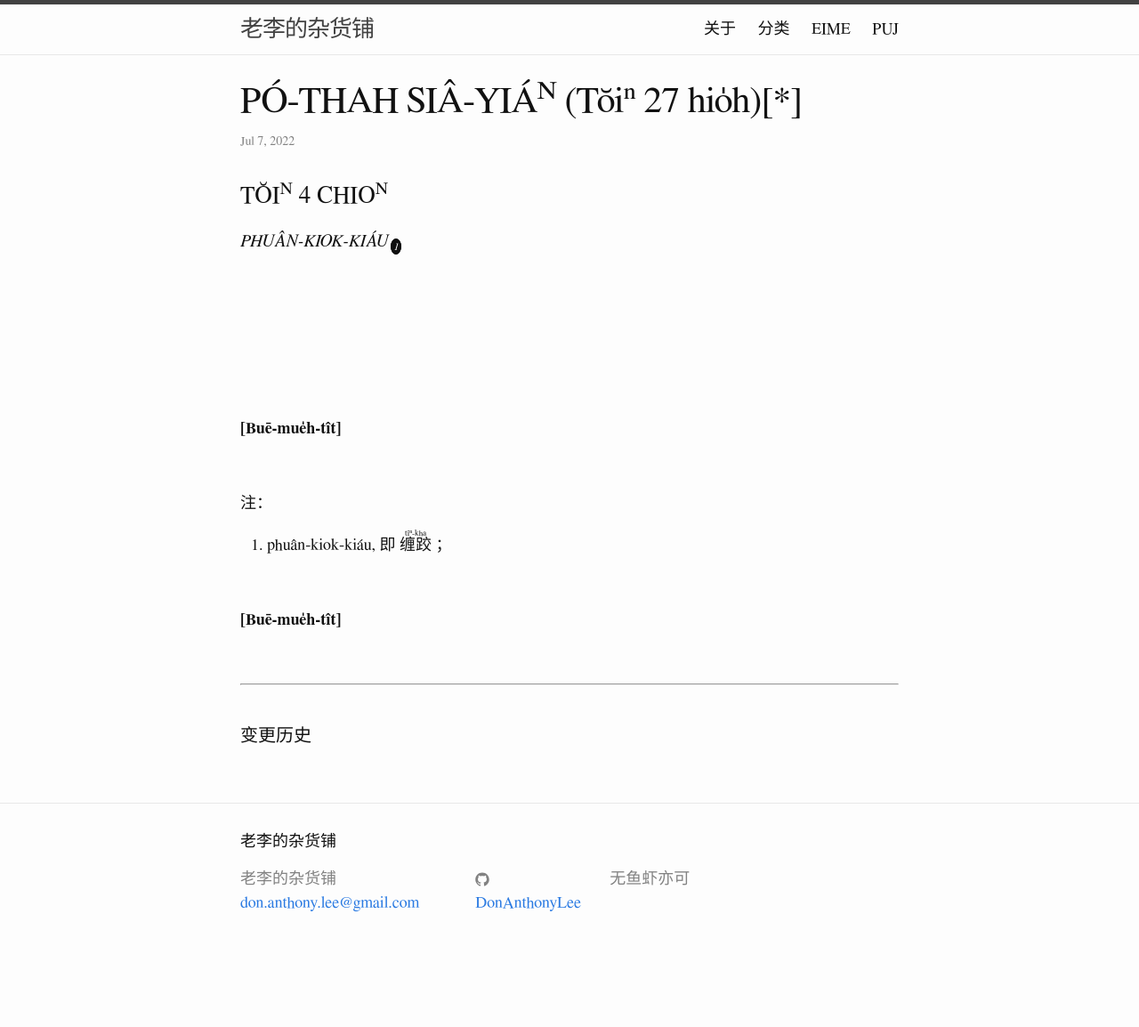
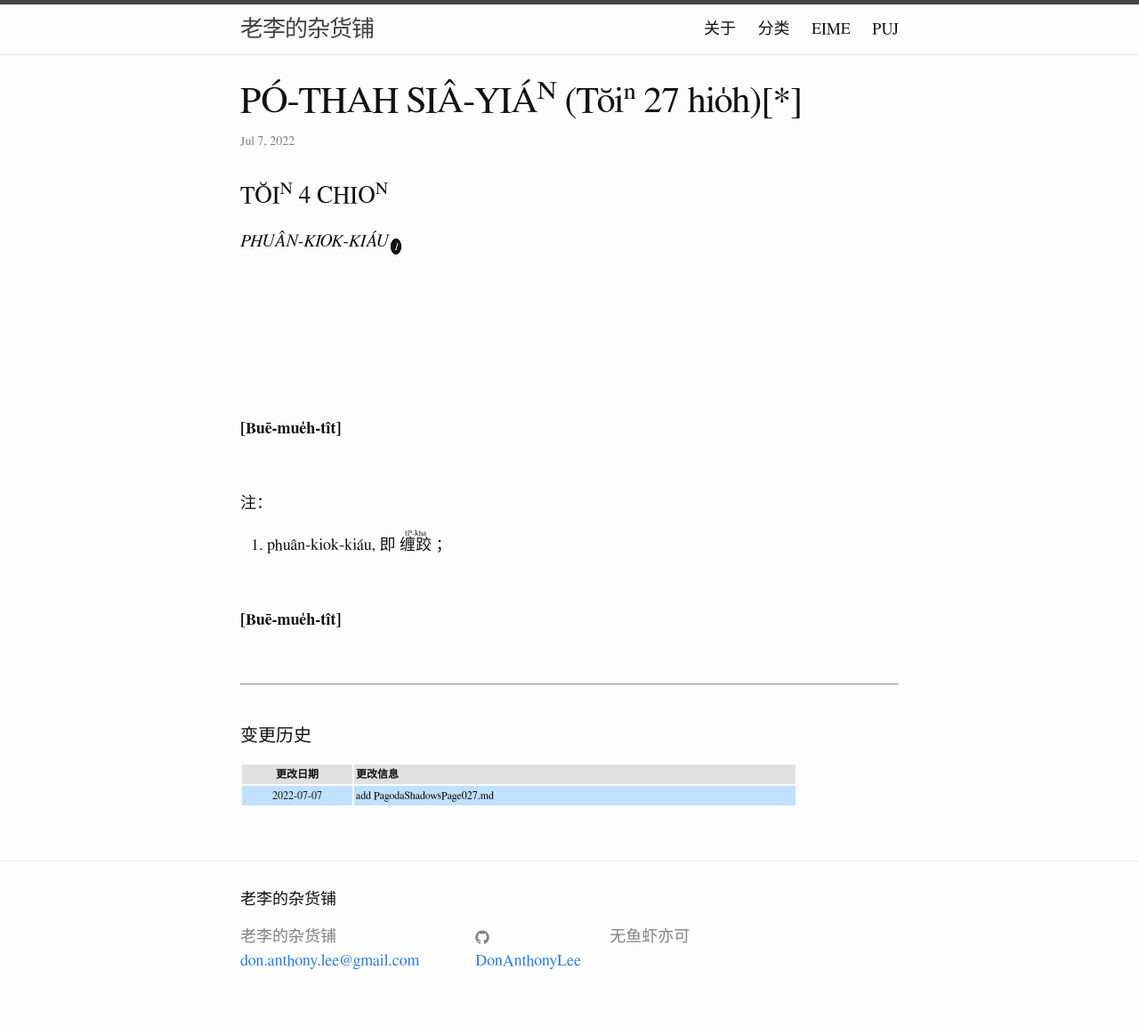
Before and after one commit to DonAnthonyLee/DonAnthonyLee.github.io, a Jekyll site: the page built from docs/puj/PagodaShadowsPage027.md, in a window 1280 px wide. Shown: the whole page at 89% size. Built offline with Jekyll 4.4.1, drawn with Linux system fonts in a browser that asks for light colours; some web fonts are replaced; before the commit the page ends 1089 px from its top, so only the background shows below that.

Commit message:
update changelog of PagodaShadowsPage027.md (IGNORE_CHANGELOG)

```diff
--- a/docs/puj/PagodaShadowsPage027.md
+++ b/docs/puj/PagodaShadowsPage027.md
@@ -77,3 +77,7 @@
 #### 变更历史
 
 {:.changelog}
+
+| 更改日期 | 更改信息 |
+| --- | --- |
+| 2022-07-07 | <a href="https://github.com/DonAnthonyLee/DonAnthonyLee.github.io/commit/5fa37ab74cb1c515729ea1ef15c083ca845b3ecf" target="_blank">add PagodaShadowsPage027.md</a> |
```
